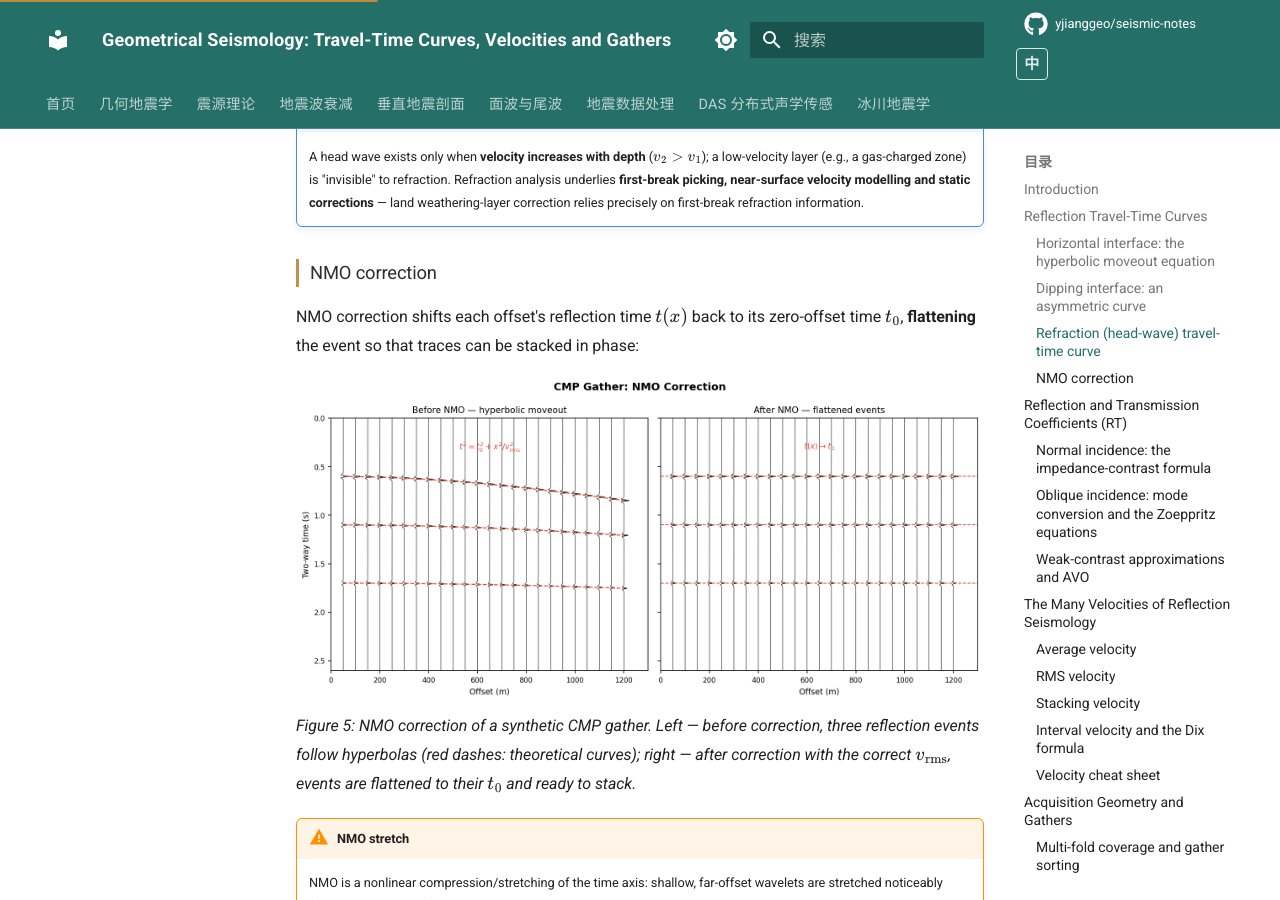
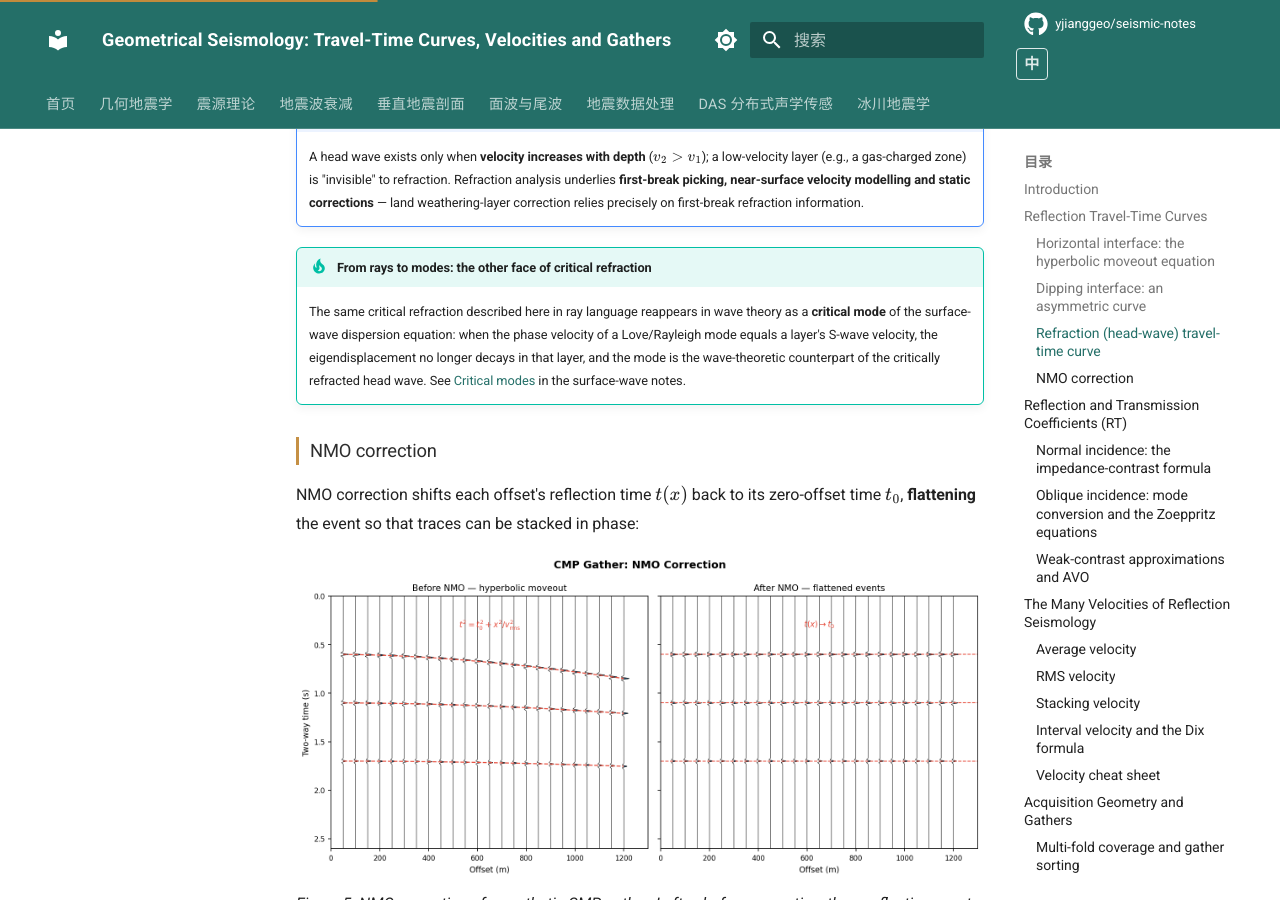
Before and after one commit to yjianggeo/seismic-notes, an MkDocs documentation site: the page built from docs/geom-seismic-en.md, in a window 1280 px wide and 900 px high, scrolled down 3727 px. Built offline with MkDocs 1.6.1 and Material for MkDocs 9.7.7, drawn with Linux system fonts in a browser that asks for light colours; comment, search, counter and statistics services are not loaded.

Commit message:
Cross-link refraction travel-time curves with critical modes (CN/EN)

```diff
--- a/docs/geom-seismic-en.md
+++ b/docs/geom-seismic-en.md
@@ -79,6 +79,9 @@ $$
 
 !!! note "Prerequisites and uses of refraction"
     A head wave exists only when **velocity increases with depth** ($v_2 > v_1$); a low-velocity layer (e.g., a gas-charged zone) is "invisible" to refraction. Refraction analysis underlies **first-break picking, near-surface velocity modelling and static corrections** — land weathering-layer correction relies precisely on first-break refraction information.
+
+!!! tip "From rays to modes: the other face of critical refraction"
+    The same critical refraction described here in ray language reappears in wave theory as a **critical mode** of the surface-wave dispersion equation: when the phase velocity of a Love/Rayleigh mode equals a layer's S-wave velocity, the eigendisplacement no longer decays in that layer, and the mode is the wave-theoretic counterpart of the critically refracted head wave. See [Critical modes](surface-coda-en.md) in the surface-wave notes.
 
 ### NMO correction
 
```
Also changed, not shown: docs/geom-seismic.md (+3 -0 lines), docs/surface-coda-en.md (+1 -1 lines), docs/surface-coda.md (+1 -1 lines).
